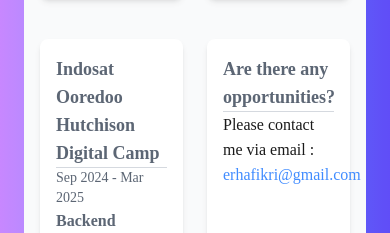
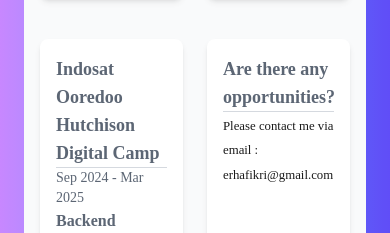
Before and after one commit to LALA09-erha/Vue-Portfolio, a Vue app: page / in a window 390 px wide. Shown: the part 2662-2895 px from the top of the page. Built offline with nearby package versions, Linux system fonts and the light colour scheme.

Commit message:
feat: contact, expirents

```diff
--- a/src/components/ContactComponent.vue
+++ b/src/components/ContactComponent.vue
@@ -35,6 +35,11 @@
 
 function sendEmail() {
   isLoading.value = true;
+  if (!email.value || !message.value) {
+    isLoading.value = false;
+    alert("Please fill in all required fields , marked with *");
+    return;
+  }
   axios
     .post("https://express-rest-api-test.vercel.app/send-email", {
       name: name.value,
--- a/src/components/SkillComponent.vue
+++ b/src/components/SkillComponent.vue
@@ -181,12 +181,9 @@
               <a
                 href="/#contact"
                 v-else
-                class="text-gray-600 text-md font-bold text-decoration-none cursor-pointer"
+                class="text-gray-600 text-md font-bold text-decoration-none cursor-pointer email"
                 style="font-family: serif; color: black"
-                >Please contact me via email :
-                <span class="text-blue-500">{{
-                  project.position.replace("mailto:", "")
-                }}</span>
+                >Please contact me via email : erhafikri@gmail.com
               </a>
             </div>
           </div>
@@ -197,6 +194,14 @@
 </template>
 
 <style scoped>
+@media screen and (max-width: 768px) {
+  .email,
+  .email span {
+    font-size: 0.8rem !important;
+    position: relative !important;
+  }
+}
+
 .bg-red {
   background-color: #fa0404;
 }
```
